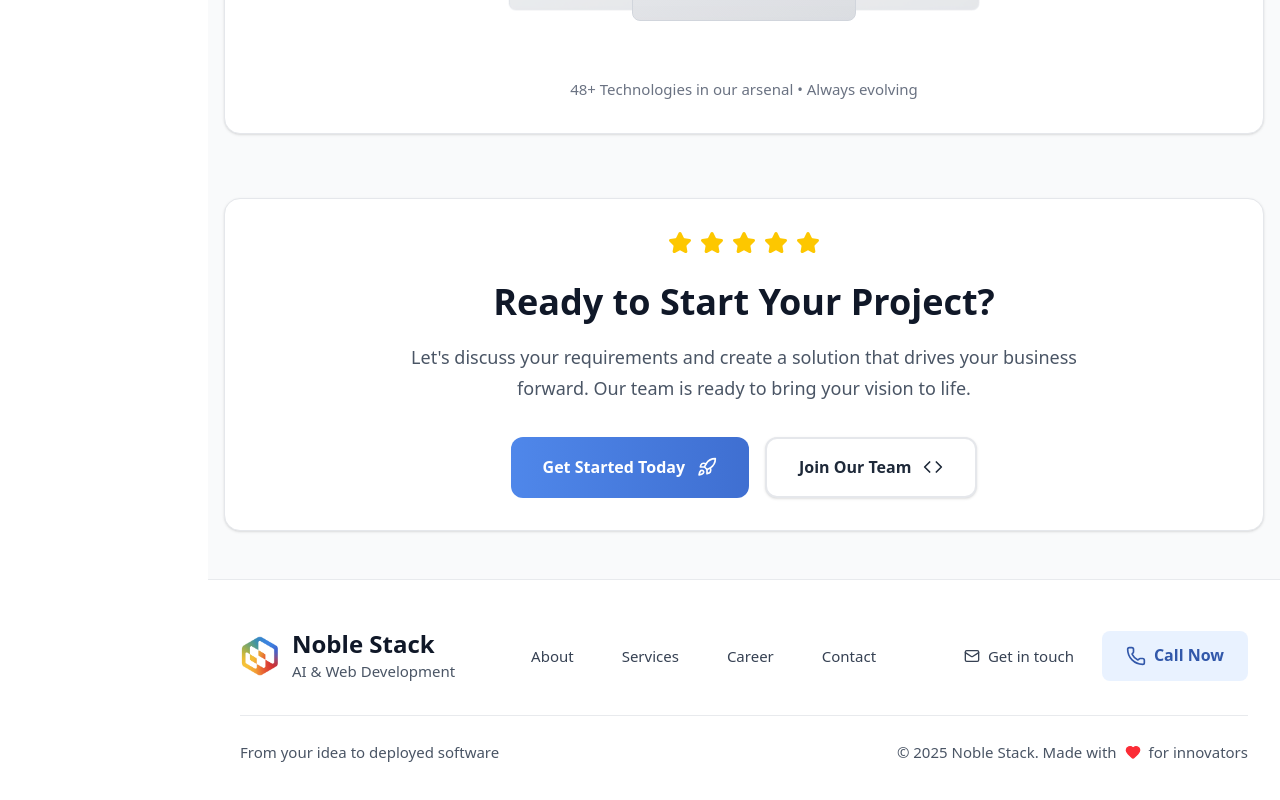
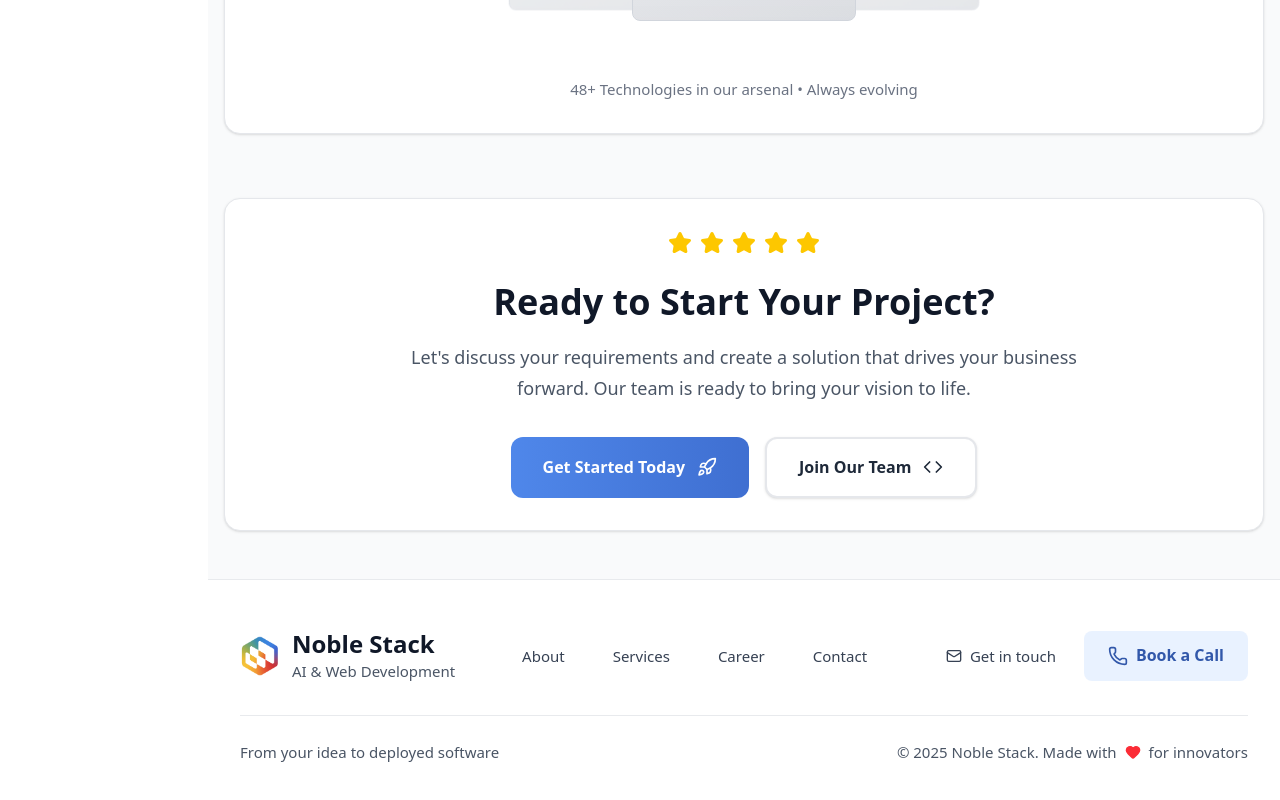
Before and after one commit to om202/NobleStack, a Next.js app: page /Services in a window 1280 px wide. Shown: the part 2065-2865 px from the top of the page. Built offline with nearby package versions, Linux system fonts and the light colour scheme.

Commit message:
feat: Update multiple call-to-action buttons and links to direct to a Google Calendar scheduling page and adjust related text.

```diff
--- a/src/app/Home/L1.tsx
+++ b/src/app/Home/L1.tsx
@@ -87,7 +87,7 @@ export default function HeroSection() {
 
                 {/* Call to Action Buttons */}
                 <div className="flex flex-col sm:flex-row gap-4 justify-center items-center mb-16">
-                  <CTAButton variant="primary" icon={ArrowRight} className="w-full sm:w-auto">
+                  <CTAButton variant="primary" icon={ArrowRight} className="w-full sm:w-auto" href="https://calendar.app.google/mWmd6v421Pk66LQ26">
                     Schedule A Call
                   </CTAButton>
                   <CTAButton variant="secondary" href="/Products" className="w-full sm:w-auto">
--- a/src/app/Home/L2.tsx
+++ b/src/app/Home/L2.tsx
@@ -165,6 +165,7 @@ export default function FeaturesSection() {
           highlightedText="Websites That Convert"
           description="Specializing in lightning-fast, SEO-optimized websites that look stunning on every device. From landing pages to complex web applications, we create digital experiences that drive results."
           ctaText="Start Your Website Project"
+          ctaHref="https://calendar.app.google/mWmd6v421Pk66LQ26"
           ctaIcon={ArrowRight}
           className="animate-fade-in"
         />
--- a/src/app/Home/L3.tsx
+++ b/src/app/Home/L3.tsx
@@ -157,6 +157,7 @@ export default function AIServicesSection() {
           highlightedText="Actually Works"
           description="While others promise AI magic, we deliver proven solutions. Our AI chatbots and automation systems are already transforming businesses, handling millions of interactions, and saving countless hours of manual work."
           ctaText="Get Your AI Solution"
+          ctaHref="https://calendar.app.google/mWmd6v421Pk66LQ26"
           ctaIcon={ArrowRight}
           className="animate-fade-in"
         />
--- a/src/app/Home/L4.tsx
+++ b/src/app/Home/L4.tsx
@@ -244,7 +244,7 @@ export default function FAQSection() {
             Our team is ready to discuss your unique requirements and provide
             detailed solutions tailored to your project needs.
           </p>
-          <CTAButton variant="primary" icon={ArrowRight} className="inline-flex shadow-lg hover:shadow-xl">
+          <CTAButton variant="primary" icon={ArrowRight} className="inline-flex shadow-lg hover:shadow-xl" href="https://calendar.app.google/mWmd6v421Pk66LQ26">
             Schedule Technical Consultation
           </CTAButton>
         </div>
--- a/src/app/Services/page.tsx
+++ b/src/app/Services/page.tsx
@@ -323,7 +323,7 @@ export default function Services() {
             </p>
 
             <div className="flex flex-col sm:flex-row gap-4 justify-center">
-              <CTAButton variant="primary" icon={Rocket} href="/Contact" className="w-full sm:w-auto">
+              <CTAButton variant="primary" icon={Rocket} href="https://calendar.app.google/mWmd6v421Pk66LQ26" className="w-full sm:w-auto">
                 Get Started Today
               </CTAButton>
               <CTAButton variant="secondary" icon={Code} href="/Career" className="w-full sm:w-auto">
--- a/src/components/common/Footer.tsx
+++ b/src/components/common/Footer.tsx
@@ -53,10 +53,15 @@ export default function Footer() {
               <Mail className="w-4 h-4" />
               <span className="text-md-sm font-medium">Get in touch</span>
             </a>
-            <button className="flex items-center gap-2 px-6 py-3 bg-nobleblue-100/80 text-nobleblue-700 rounded-lg hover:bg-nobleblue-200/80 transition-colors duration-200 text-base font-semibold">
+            <a
+              href="https://calendar.app.google/mWmd6v421Pk66LQ26"
+              target="_blank"
+              rel="noopener noreferrer"
+              className="flex items-center gap-2 px-6 py-3 bg-nobleblue-100/80 text-nobleblue-700 rounded-lg hover:bg-nobleblue-200/80 transition-colors duration-200 text-base font-semibold"
+            >
               <Phone className="w-5 h-5" />
-              Call Now
-            </button>
+              Book a Call
+            </a>
           </div>
         </div>
 
```
